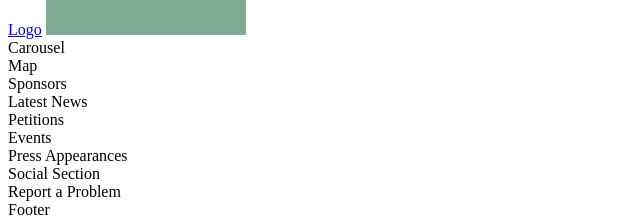
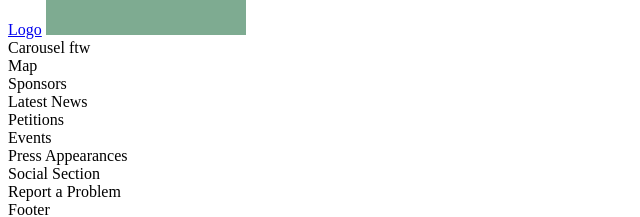
Before and after one commit to cristinacoman/devacademy2023, a plain HTML site: page index.html in a window 1280 px wide. Shown: the part 249-466 px from the top of the page, 0-640 px from the left. Drawn offline with Linux system fonts and the light colour scheme.

Commit message:
my commit

```diff
--- a/index.html
+++ b/index.html
@@ -10,7 +10,7 @@
             <img src="img/logo.png" alt="o imagine cu o ruleta" width="200" height="200"/>
         </header>
         <section id="hero">
-            <div>Carousel</div>
+            <div>Carousel ftw</div>
             <div>Map</div>
         </section>
         <section id="sponsors">Sponsors</section>
```
Also changed, not shown: 2 other files.
